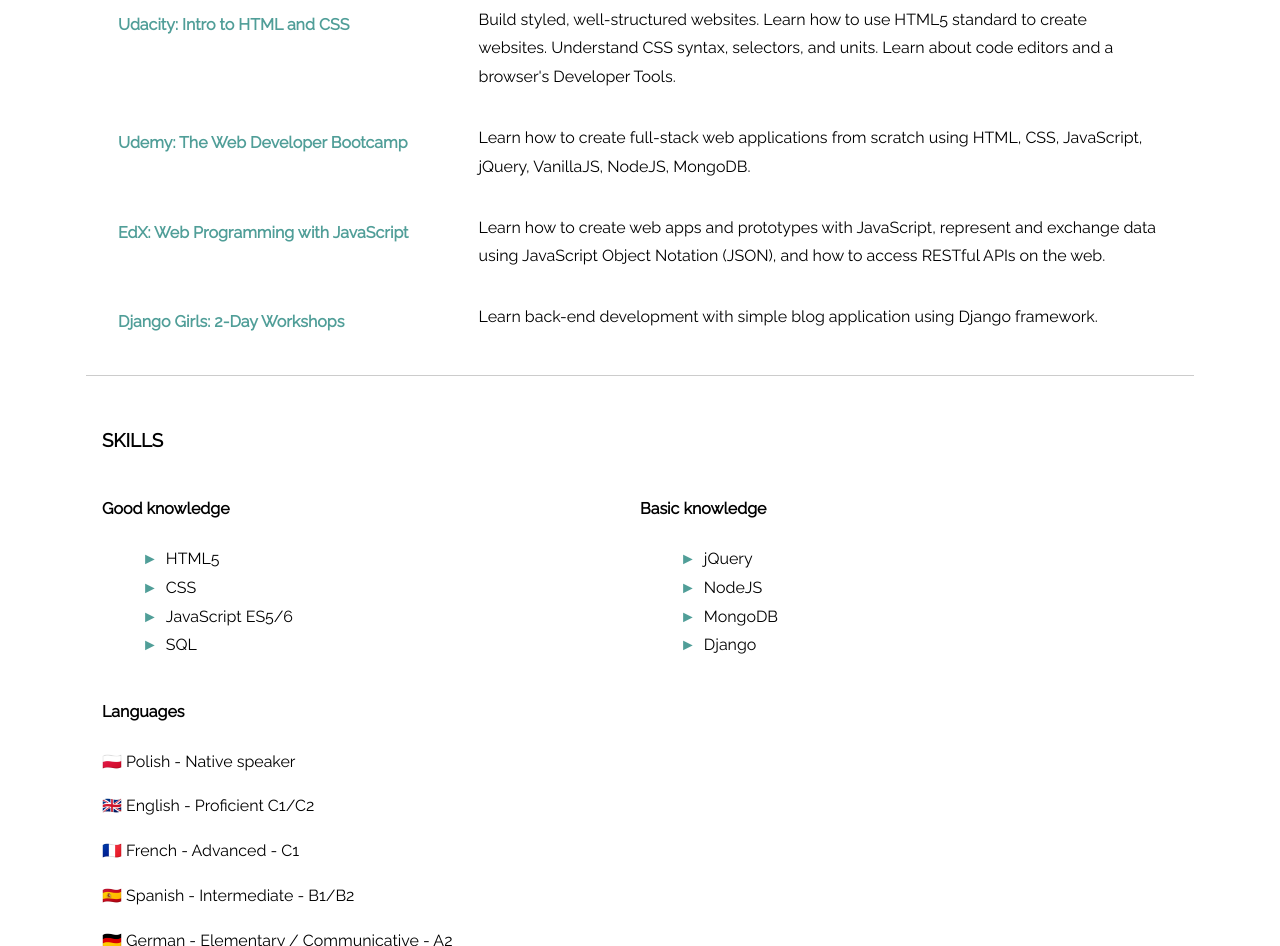
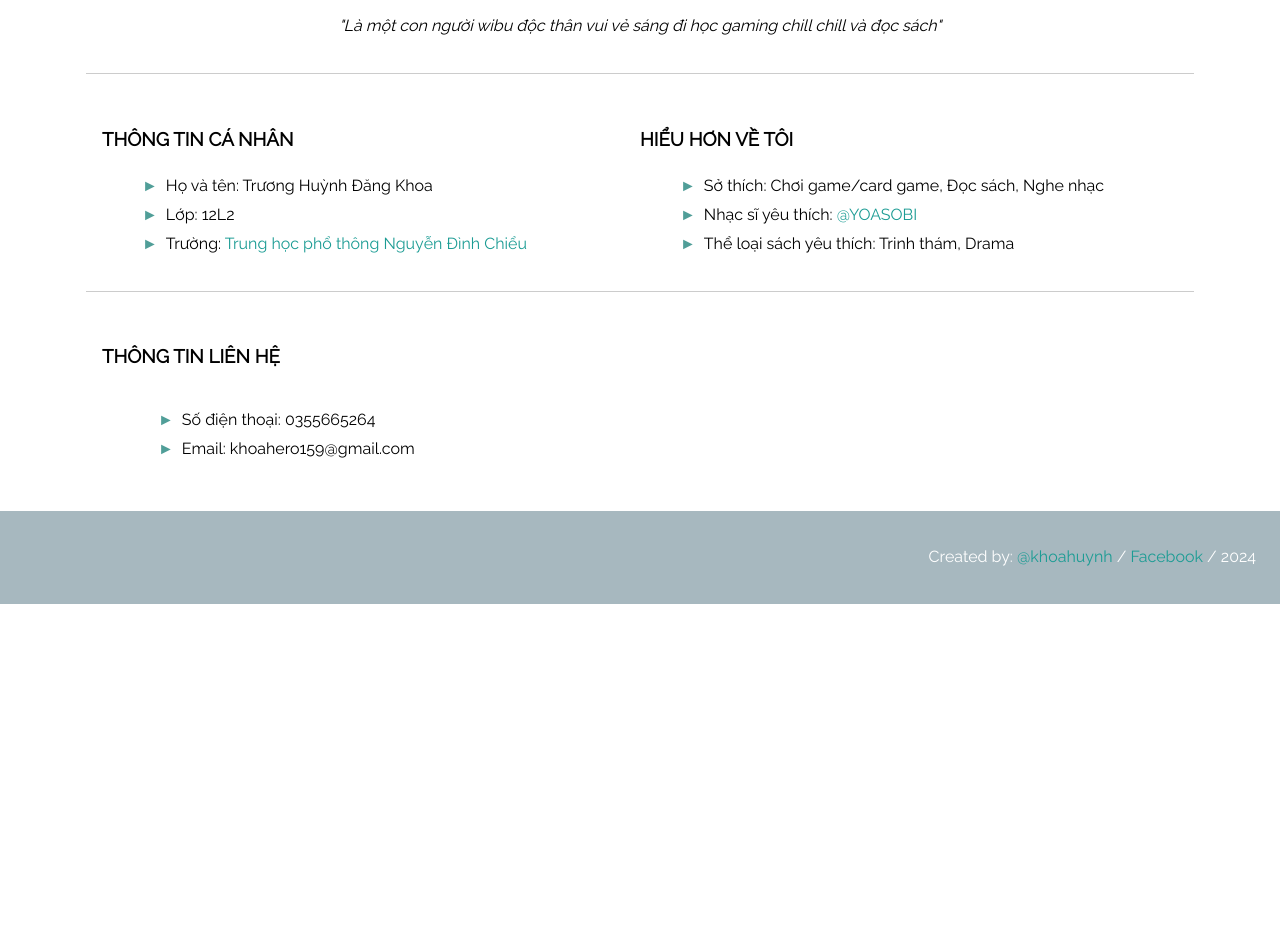
Before and after one commit to lvthanh99/lvthanh99.github.io, a plain HTML site: page index.html in a window 1280 px wide. Shown: the part 566-1512 px from the top of the page. After the commit the page ends 1170 px from the top, so only its background shows below. Drawn offline with Linux system fonts and the light colour scheme.

Commit message:
Update code

```diff
--- a/index.html
+++ b/index.html
@@ -2,8 +2,8 @@
 <html>
 <head>
   <meta charset="UTF-8">
-  <title>CV - Khoa Huynh</title>
-  <meta name="description" content="simple CV example created with HTML and CSS">
+  <title>Khoa Huynh</title>
+  <meta name="description" content="Giới Thiệu Bản Thân">
   <meta name="author" content="Fly Nerd">
   <link rel="icon" href="./img/image_1.jpg">
   <meta name="viewport" content="width=device-width, initial-scale=1">
@@ -18,130 +18,61 @@
     </div>
     <h1>Khoa Huynh</h1>
     <section>
-      <p>Hello! I am Khoa Huynh. It's my cv.</p>
+      <p>Giới Thiệu Bản Thân</p>
       <a href="https://www.facebook.com/profile.php?id=100024748642884" target="_blank">
         <i class="fab fa-facebook-f"></i>
       </a>
       <a href="https://www.twitter.com/" target="_blank">
         <i class="fab fa-twitter"></i>
       </a>
-      <a href="https://github.com/" target="_blank">
-        <i class="fab fa-github-alt"></i>
-      </a>
       <a href="https://www.instagram.com/" target="_blank">
         <i class="fab fa-instagram"></i>
-      </a>
-      <a href="https://www.linkedin.com/" target="_blank">
-        <i class="fab fa-linkedin-in"></i>
       </a>
     </section>
   </header>
   <main>
-    <section>
-      <h3>Courses & Workshops</h3>
-      <article class='course'>
+    <section id='id_1'>
+      <h3 style="font-size: 30px;">Về tôi</h3>
         <div class='title'>
-          <h4>Udacity: Intro to HTML and CSS</h4>
+          <p><i>"Là một con người wibu độc thân vui vẻ sáng đi học gaming chill chill và đọc sách"</i></p>
         </div>
-        <div class="descrition">
-          <p>Build styled, well-structured websites. Learn how to use HTML5 standard to create websites. Understand CSS syntax, selectors, and units. Learn about code editors and a browser's Developer Tools.</p>
-        </div>
-      </article>
-      <article class='course'>
-        <div class='title'>
-          <h4>Udemy: The Web Developer Bootcamp</h4>
-        </div>
-        <div class="descrition">
-          <p>Learn how to create full-stack web applications from scratch using HTML, CSS, JavaScript, jQuery, VanillaJS, NodeJS, MongoDB.</p>
-        </div>
-      </article>
-      <article class='course'>
-        <div class='title'>
-          <h4>EdX: Web Programming with JavaScript</h4>
-        </div>
-        <div class="descrition">
-          <p>Learn how to create web apps and prototypes with JavaScript, represent and exchange data using JavaScript Object Notation (JSON), and how to access RESTful APIs on the web.</p>
-        </div>
-      </article>
-      <article class='course'>
-        <div class='title'>
-          <h4>Django Girls: 2-Day Workshops</h4>
-        </div>
-        <div class="descrition">
-          <p>Learn back-end development with simple blog application using Django  framework.</p>
-        </div>
-      </article>
     </section>
     <section>
-      <h3>Skills</h3>
       <div class='skills'>
         <div class='column'>
-          <h4>Good knowledge</h4>
+		  <h3>Thông tin cá nhân</h3>
           <ul>
-            <li>HTML5</li>
-            <li>CSS</li>
-            <li>JavaScript ES5/6</li>
-            <li>SQL</li>
+            <li>Họ và tên: Trương Huỳnh Đăng Khoa</li>
+            <li>Lớp: 12L2</li>
+            <li>Trường: <a href="https://ndc.edu.vn/" target="_blank">Trung học phổ thông Nguyễn Đình Chiểu</a></li>
           </ul>
         </div>
-        <div class='column'>
-          <h4>Basic knowledge</h4>
+		<div class='column'>
+		  <h3>Hiểu hơn về tôi</h3>
           <ul>
-            <li>jQuery</li>
-            <li>NodeJS</li>
-            <li>MongoDB</li>
-            <li>Django</li>
+           <li>Sở thích: Chơi game/card game, Đọc sách, Nghe nhạc</li>
+            <li>Nhạc sĩ yêu thích: <a href="https://www.youtube.com/watch?v=8iuLXODzL04&ab_channel=Ayase%2FYOASOBI" target="_blank">@YOASOBI</a></li>
+            <li>Thể loại sách yêu thích: Trinh thám, Drama</li>
           </ul>
         </div>
-        <div>
-          <h4>Languages</h4>
-          <p>🇵🇱 Polish - Native speaker</p>
-          <p>🇬🇧 English - Proficient C1/C2</p>
-          <p>🇫🇷 French - Advanced - C1</p>
-          <p>🇪🇸 Spanish - Intermediate - B1/B2</p>
-          <p>🇩🇪 German - Elementary / Communicative - A2</p>
-        </div>
-      </div>
+	 </div>
     </section>
 
     <section>
-      <h3>Education</h3>
+      <h3>Thông tin liên hệ</h3>
       <article>
-        <div class='school'>
-          <span>2015-2018</span> <strong>Octocats tech academy</strong>
-        </div>
-        <div class="descrition">
-          Bechelor Degree of Octorobotics
-        </div>
-      </article>
-      <article>
-        <div class='school'>
-          <span>2012-2015</span> <strong>Underwater kittens high school</strong>
-        </div>
-        <div>
-          Main subject: Cathemathics
-        </div>
-      </article>
-    </section>
-    <section>
-      <h3>Experience</h3>
-      <article>
-        <div class='job-title'>
-          <span>03.2018 - 06.2018</span> <strong>Tentacles Company</strong><br> <strong>Position:</strong> Web developer Intern
-        </div>
-        <div>
-          <p><strong>Tech stack:</strong> HTML5 / CSS / JavaScript / jQuery</p>
-          <ul class="job-description">
-            <li>Develop web application for Octopoda departments</li>
-            <li>Implement UI (front-end site) based on received graphic design and requirements</li>
-            <li>Co-operate with the back-end team </li>
+       <div class='skills'>
+        <div class='column'>
+          <ul>
+            <li>Số điện thoại: 0355665264</li>
+            <li>Email: khoahero159@gmail.com</li>
           </ul>
         </div>
-      </article>
+	 </div>
     </section>
   </main>
   <footer>
-    <p>Created by: <a href=https://www.facebook.com/profile.php?id=100024748642884">@khoahuynh</a>  / <a href="https://www.facebook.com/profile.php?id=100024748642884">Facebook</a> / 2024 </p>
+    <p>Created by: <a href="https://www.facebook.com/profile.php?id=100024748642884">@khoahuynh</a>  / <a href="https://www.facebook.com/profile.php?id=100024748642884">Facebook</a> / 2024 </p>
   </footer>
 </body>
 </html>
--- a/style.css
+++ b/style.css
@@ -32,10 +32,12 @@ header, main, footer {
 header {
   padding: 2em;
   text-align: center;
-  background-image: url('./img/bg.jpg');
+  background-image: url('./img/school.jpg');
   background-size: cover;
   background-position: fixed;
   color: white;
+  background-size: 100% 100%;
+
 }
 
 header section {
@@ -169,3 +171,7 @@ footer {
     text-align: center;
   }
 }
+
+section#id_1 {
+  text-align: center;
+}
```
Also changed, not shown: img/school.jpg (added).
